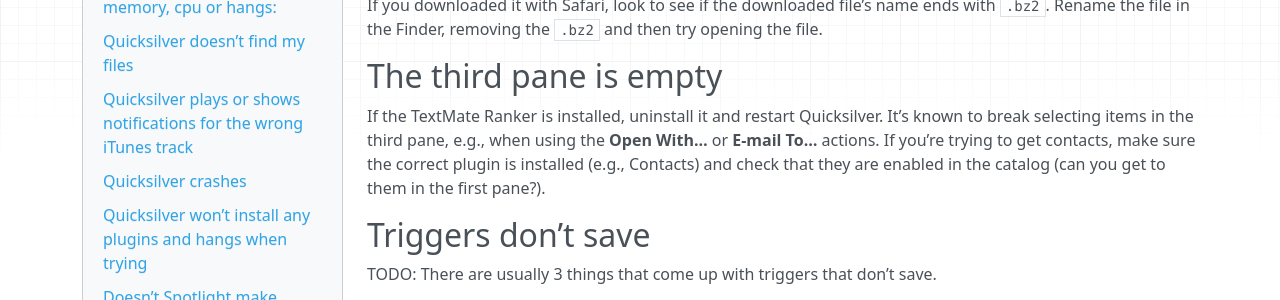
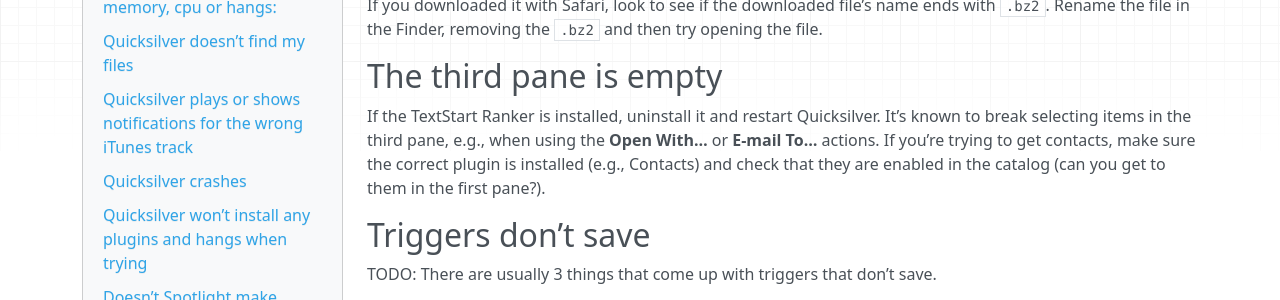
Before and after one commit to quicksilver/manual, an MkDocs documentation site: the page built from docs/FAQ.md, in a window 1280 px wide and 900 px high, scrolled down 1954 px. Shown: the part 155-455 px from the top of the window. Built offline with MkDocs 1.6.1, drawn with Linux system fonts in a browser that asks for light colours; nearby versions of some CDN libraries; old or Windows-style settings are respelled for this version of MkDocs.

Commit message:
update the name of the alternate ranker

```diff
--- a/docs/FAQ.md
+++ b/docs/FAQ.md
@@ -48,7 +48,7 @@
 
 ## The third pane is empty
 
-If the TextMate Ranker is installed, uninstall it and restart Quicksilver. It’s known to break selecting items in the third pane, e.g., when using the **Open With…** or **E-mail To…** actions. If you’re trying to get contacts, make sure the correct plugin is installed (e.g., Contacts) and check that they are enabled in the catalog (can you get to them in the first pane?).
+If the TextStart Ranker is installed, uninstall it and restart Quicksilver. It’s known to break selecting items in the third pane, e.g., when using the **Open With…** or **E-mail To…** actions. If you’re trying to get contacts, make sure the correct plugin is installed (e.g., Contacts) and check that they are enabled in the catalog (can you get to them in the first pane?).
 
 ## Triggers don’t save
 
```
Also changed, not shown: docs/Files and Folders.md (+1 -1 lines).
